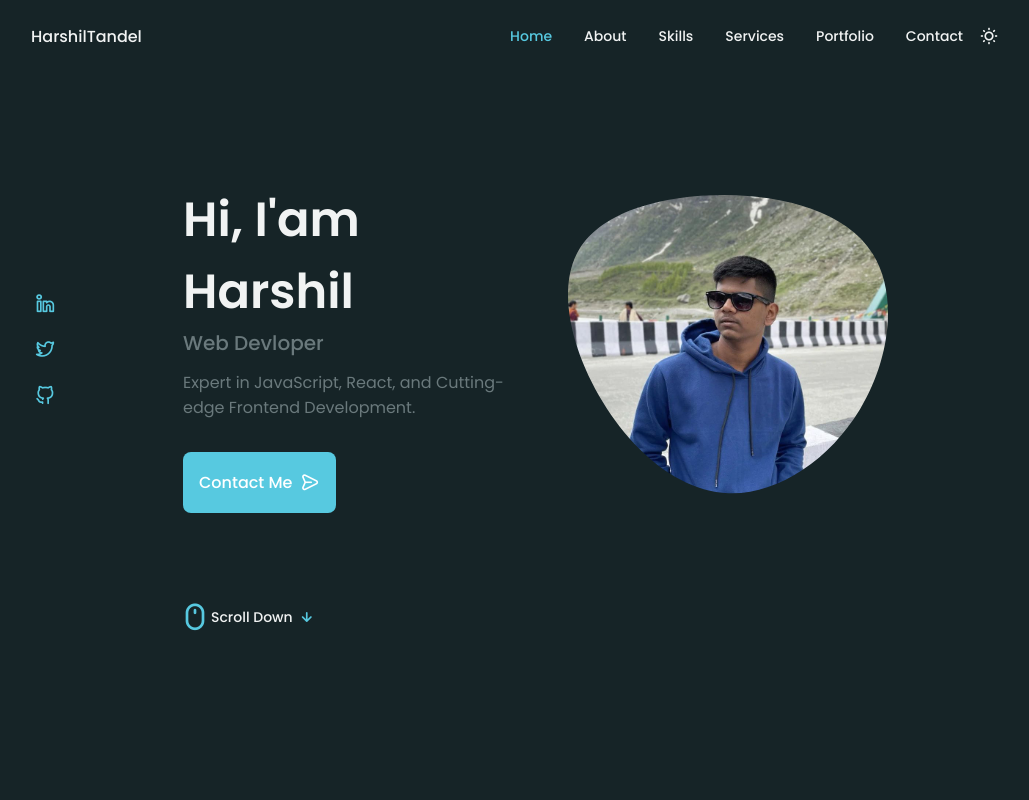
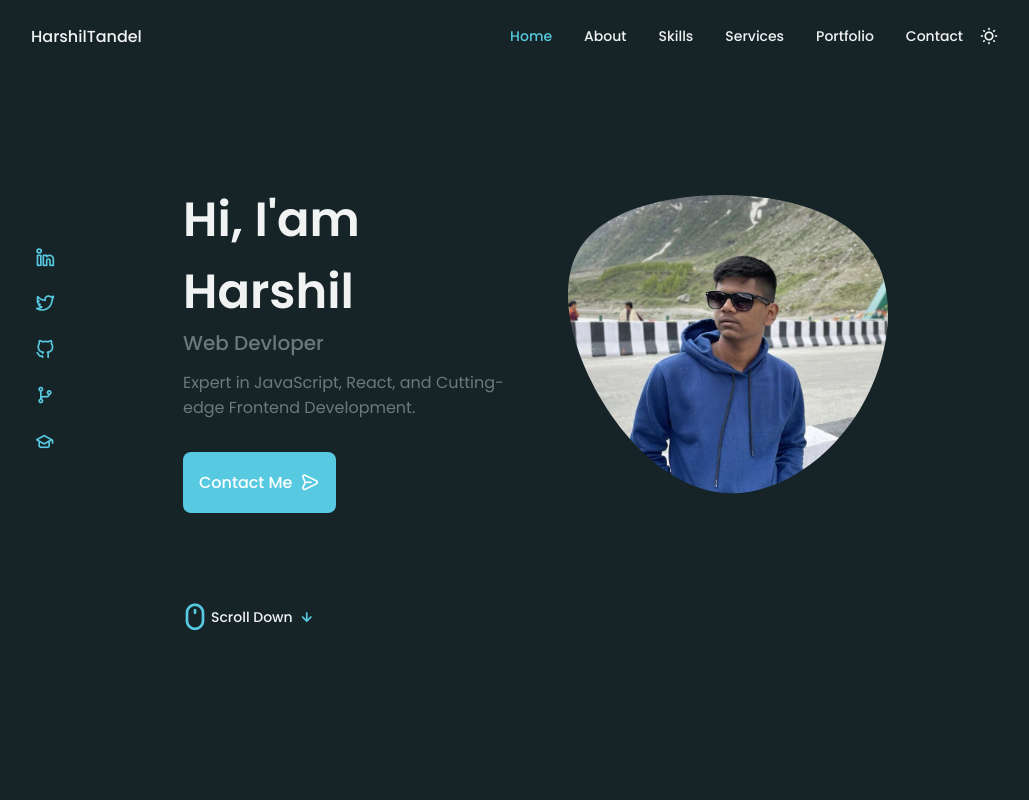
Before and after one commit to HarshilTandel/ProdigyInfoTech-Intenship, a plain HTML site: page Task-4 Portfolio Website/index.html in a window 1280 px wide. Shown: the top 800 px of the page, without its empty margins (125-1154 px from the left). Drawn offline with nearby package versions, Linux system fonts and the light colour scheme.

Commit message:
Add new Social Links

```diff
--- a/Task-4 Portfolio Website/index.html
+++ b/Task-4 Portfolio Website/index.html
@@ -82,6 +82,12 @@
                             </a>
                             <a href="https://github.com/HarshilTandel" target="_blank" class="home__social-icon">
                                 <i class="uil uil-github-alt"></i>
+                            </a>
+                            <a href="https://leetcode.com/u/harshiltandel/" target="_blank" class="home__social-icon">
+                                <i class="uil uil-code-branch"></i>
+                            </a>
+                            <a href="https://www.geeksforgeeks.org/user/harshiltalp4a/" target="_blank" class="home__social-icon">
+                                <i class="uil uil-graduation-cap"></i>
                             </a>
                         </div>
 
```
